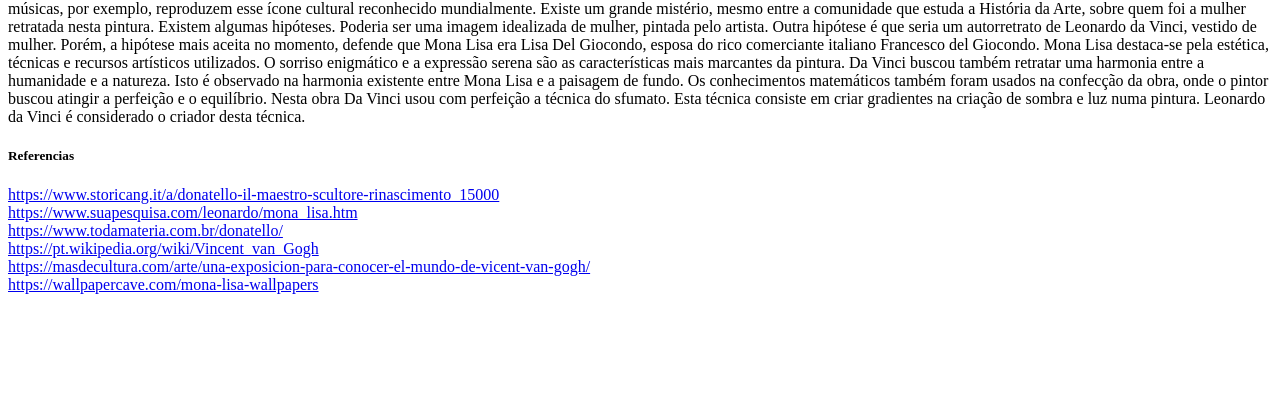
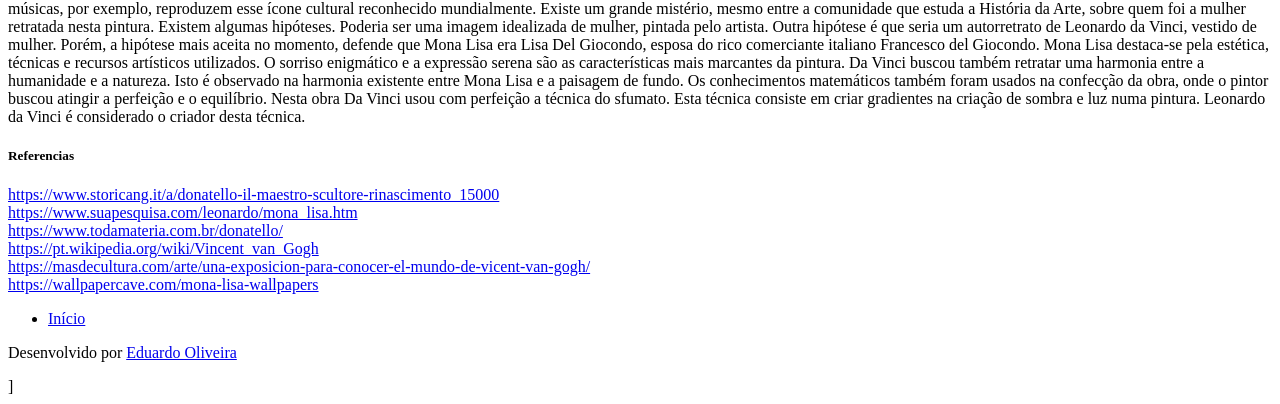
Before and after one commit to Eduardoo7/web-platform-2defbh, a plain HTML site: page avaliacoes/atividade3/arte.html in a window 1280 px wide. Shown: the part 1359-1763 px from the top of the page. Before the commit the page ends 1661 px from the top, so only its background shows below. Drawn offline with Linux system fonts and the light colour scheme.

Commit message:
1 file modified

```diff
--- a/avaliacoes/atividade3/arte.html
+++ b/avaliacoes/atividade3/arte.html
@@ -43,11 +43,14 @@
    <a href= "https://masdecultura.com/arte/una-exposicion-para-conocer-el-mundo-de-vicent-van-gogh/"> https://masdecultura.com/arte/una-exposicion-para-conocer-el-mundo-de-vicent-van-gogh/ </a> <br>
    <a href= "https://wallpapercave.com/mona-lisa-wallpapers"> https://wallpapercave.com/mona-lisa-wallpapers</a>
 
+   <ul>
+   <li> <a href="../index.html">Início</a> </li>
+   </ul>
 
 
-
-
-
+   <footer>
+   <p> Desenvolvido por <a href="https://github.com/Eduardoo7"> Eduardo Oliveira </a></p>
+ </footer>]
 
   </body>
 </html><a
```
